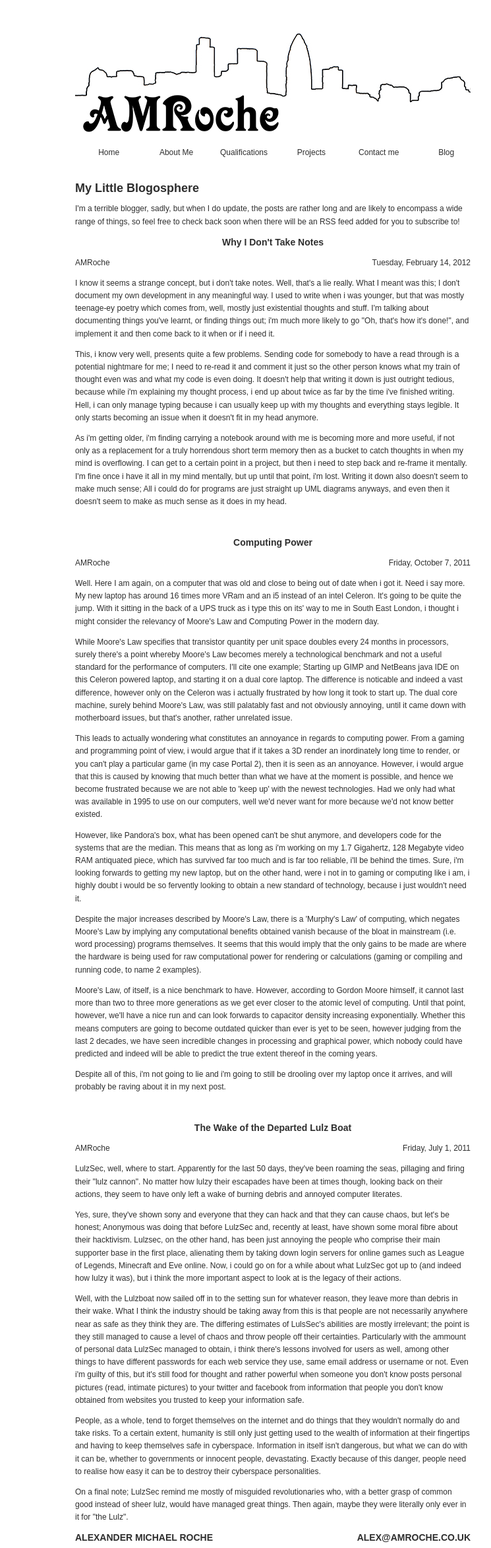
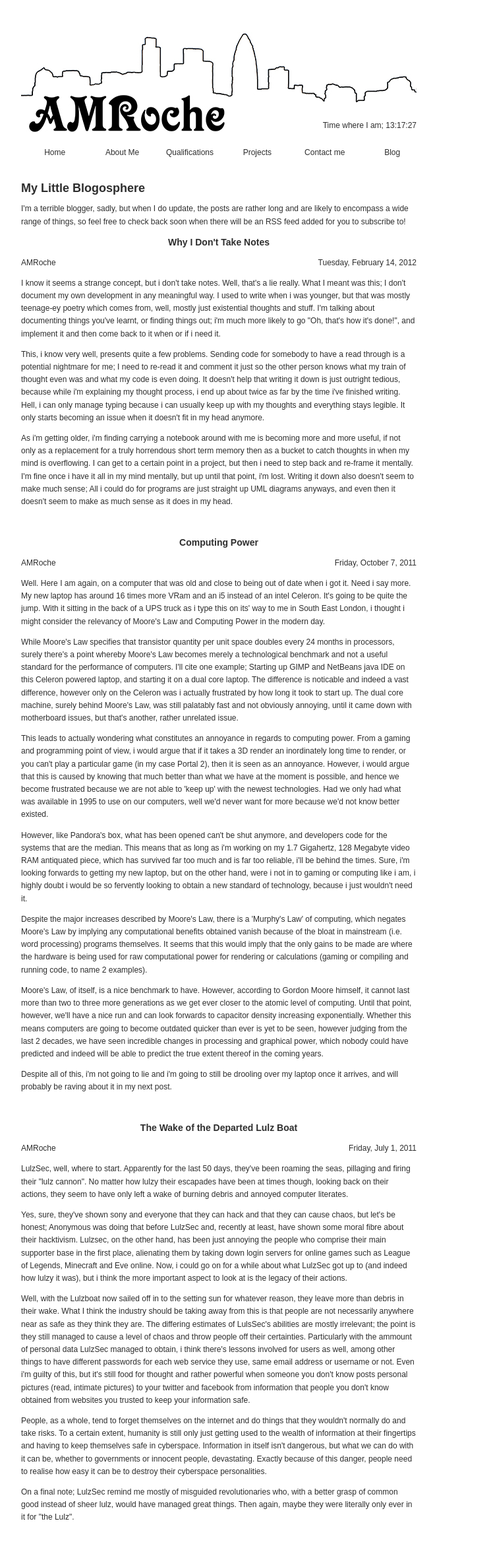
Before and after one commit to AMRoche/AMRoche.co.uk, a PHP site: page /blog.html in a window 1280 px wide. Shown: the whole page at 66% size, without its empty margins (226-971 px from the left). After the commit the page ends 2303 px from the top, so only its background shows below. Run offline with PHP 8.4, Linux system fonts and the light colour scheme.

Commit message:
bugfixes including; clock re-positioned, layout shifted to the left, links re-coloured, website shows up properly without needing to type in /index.html. Silly index.php (which is now deleted).

```diff
--- a/aboutMe.html
+++ b/aboutMe.html
@@ -8,6 +8,8 @@
 		<div id = "container">
 			<div id ="header">
 				<a href="index.html"><img src="citySkyline1.jpg" alt="top banner"></a>
+				<div id="clock">
+				</div>
 			</div>
 
 			<div id = "mainMenu">
@@ -83,4 +85,6 @@
 		<span id="r">ALEX@AMROCHE.CO.UK </span>
 		<span id ="l">ALEXANDER MICHAEL ROCHE</span>
 	</footer>
+<script src="scripts/time.js"></script>
+<!--<script src="scripts/pagestuff.js">-->
 </html>
--- a/blog.html
+++ b/blog.html
@@ -2,31 +2,35 @@
 <html>
 	<head>
 		<link rel="stylesheet" type="text/css" href="css.css" />
-<title>When things go wrong...
-</title>
+		<title>When things go wrong... </title>
 	</head>
 	<body>
 		<div id = "container">
 			<div id ="header">
 				<a href="index.html"><img src="citySkyline1.jpg" alt="top banner" width="600px"></a>
+				<div id="clock"></div>
 			</div>
 
 			<div id = "mainMenu">
 				<ul>
-<li> <a href ="index.html">Home</a>
-<li> <a href ="aboutMe.html">About Me</a>
-<li> <a href ="qualifications.html">Qualifications</a>
-<li> <a href ="projects.html">Projects</a>
-<li> <a href ="contactMe.html">Contact me</a>
-<li> <a href ="blog.html">Blog</a>
+					<li>
+						<a href ="index.html">Home</a>
+					<li>
+						<a href ="aboutMe.html">About Me</a>
+					<li>
+						<a href ="qualifications.html">Qualifications</a>
+					<li>
+						<a href ="projects.html">Projects</a>
+					<li>
+						<a href ="contactMe.html">Contact me</a>
+					<li>
+						<a href ="blog.html">Blog</a>
 				</ul>
 			</div>
 
 			<div id="mainBlock">
 				<div id="homeTop">
-<h1>
-My Little Blogosphere
-</h1>
+					<h1> My Little Blogosphere </h1>
 					<p>
 						I'm a terrible blogger, sadly, but when I do update, the posts are rather long and are likely to encompass a
 						wide range of things, so feel free to check back soon when there will be an RSS feed added for you to subscribe to!
@@ -47,69 +51,68 @@ wide range of things, so feel free to check back soon when there will be an RSS
 					</div>
 					-->
 					<div>
-<span>
-<h2 class = "center">
-Why I Don't Take Notes
-</h2>
-<span id = "l">AMRoche</span><span id = "r">Tuesday, February 14, 2012</span>
-</span>
+						<span> <h2 class = "center"> Why I Don't Take Notes </h2> <span id = "l">AMRoche</span><span id = "r">Tuesday, February 14, 2012</span> </span>
 						<br>
 						<span>
-<p>I know it seems a strange concept, but i don't take notes. Well, that's a lie really. What I meant was this; I don't document my own development in any meaningful way. I used to write when i was younger, but that was mostly teenage-ey poetry which comes from, well, mostly just existential thoughts and stuff. I'm talking about documenting things you've learnt, or finding things out; i'm much more likely to go "Oh, that's how it's done!", and implement it and then come back to it when or if i need it.</p>
 							<p>
-This, i know very well, presents quite a few problems. Sending code for somebody to have a read through is a potential nightmare for me; I need to re-read it and comment it just so the other person knows what my train of thought even was and what my code is even doing. It doesn't help that writing it down is just outright tedious, because while i'm explaining my thought process, i end up about twice as far by the time i've finished writing. Hell, i can only manage typing because i can usually keep up with my thoughts and everything stays legible. It only starts becoming an issue when it doesn't fit in my head anymore.</p>
+								I know it seems a strange concept, but i don't take notes. Well, that's a lie really. What I meant was this; I don't document my own development in any meaningful way. I used to write when i was younger, but that was mostly teenage-ey poetry which comes from, well, mostly just existential thoughts and stuff. I'm talking about documenting things you've learnt, or finding things out; i'm much more likely to go "Oh, that's how it's done!", and implement it and then come back to it when or if i need it.
+							</p>
 							<p>
-As i'm getting older, i'm finding carrying a notebook around with me is becoming more and more useful, if not only as a replacement for a truly horrendous short term memory then as a bucket to catch thoughts in when my mind is overflowing. I can get to a certain point in a project, but then i need to step back and re-frame it mentally. I'm fine once i have it all in my mind mentally, but up until that point, i'm lost. Writing it down also doesn't seem to make much sense; All i could do for programs are just straight up UML diagrams anyways, and even then it doesn't seem to make as much sense as it does in my head.</p>
-</span>
+								This, i know very well, presents quite a few problems. Sending code for somebody to have a read through is a potential nightmare for me; I need to re-read it and comment it just so the other person knows what my train of thought even was and what my code is even doing. It doesn't help that writing it down is just outright tedious, because while i'm explaining my thought process, i end up about twice as far by the time i've finished writing. Hell, i can only manage typing because i can usually keep up with my thoughts and everything stays legible. It only starts becoming an issue when it doesn't fit in my head anymore.
+							</p>
+							<p>
+								As i'm getting older, i'm finding carrying a notebook around with me is becoming more and more useful, if not only as a replacement for a truly horrendous short term memory then as a bucket to catch thoughts in when my mind is overflowing. I can get to a certain point in a project, but then i need to step back and re-frame it mentally. I'm fine once i have it all in my mind mentally, but up until that point, i'm lost. Writing it down also doesn't seem to make much sense; All i could do for programs are just straight up UML diagrams anyways, and even then it doesn't seem to make as much sense as it does in my head.
+							</p> </span>
 						<br>
 					</div>
 					<div>
-<span>
-<h2 class = "center">
-Computing Power
-</h2>
-<span id = "l">AMRoche</span><span id = "r">Friday, October 7, 2011</span>
-</span>
+						<span> <h2 class = "center"> Computing Power </h2> <span id = "l">AMRoche</span><span id = "r">Friday, October 7, 2011</span> </span>
 						<br>
 						<span>
-<p>Well. Here I am again, on a computer that was old and close to being out of date when i got it. Need i say more. My new laptop has around 16 times more VRam and an i5 instead of an intel Celeron. It's going to be quite the jump. With it sitting in the back of a UPS truck as i type this on its' way to me in South East London, i thought i might consider the relevancy of Moore's Law and Computing Power in the modern day.</p>
 							<p>
-While Moore's Law specifies that transistor quantity per unit space doubles every 24 months in processors, surely there's a point whereby Moore's Law becomes merely a technological benchmark and not a useful standard for the performance of computers. I'll cite one example; Starting up GIMP and NetBeans java IDE on this Celeron powered laptop, and starting it on a dual core laptop. The difference is noticable and indeed a vast difference, however only on the Celeron was i actually frustrated by how long it took to start up. The dual core machine, surely behind Moore's Law, was still palatably fast and not obviously annoying, until it came down with motherboard issues, but that's another, rather unrelated issue.</p>
+								Well. Here I am again, on a computer that was old and close to being out of date when i got it. Need i say more. My new laptop has around 16 times more VRam and an i5 instead of an intel Celeron. It's going to be quite the jump. With it sitting in the back of a UPS truck as i type this on its' way to me in South East London, i thought i might consider the relevancy of Moore's Law and Computing Power in the modern day.
+							</p>
+							<p>
+								While Moore's Law specifies that transistor quantity per unit space doubles every 24 months in processors, surely there's a point whereby Moore's Law becomes merely a technological benchmark and not a useful standard for the performance of computers. I'll cite one example; Starting up GIMP and NetBeans java IDE on this Celeron powered laptop, and starting it on a dual core laptop. The difference is noticable and indeed a vast difference, however only on the Celeron was i actually frustrated by how long it took to start up. The dual core machine, surely behind Moore's Law, was still palatably fast and not obviously annoying, until it came down with motherboard issues, but that's another, rather unrelated issue.
+							</p>
 							<p>
 								This leads to actually wondering what constitutes an annoyance in regards to computing power. From a gaming and programming point of view, i would argue that if it takes a 3D render an inordinately long time to render, or you can't play a particular game (in my case Portal 2), then it is seen as an annoyance. However, i would argue that this is caused by knowing that much better than what we have at the moment is possible, and hence we become frustrated because we are not able to 'keep up' with the newest technologies. Had we only had what was available in 1995 to use on our computers, well we'd never want for more because we'd not know better existed.
 							</p>
-<p>However, like Pandora's box, what has been opened can't be shut anymore, and developers code for the systems that are the median. This means that as long as i'm working on my 1.7 Gigahertz, 128 Megabyte video RAM antiquated piece, which has survived far too much and is far too reliable, i'll be behind the times. Sure, i'm looking forwards to getting my new laptop, but on the other hand, were i not in to gaming or computing like i am, i highly doubt i would be so fervently looking to obtain a new standard of technology, because i just wouldn't need it.</p>
 							<p>
-Despite the major increases described by Moore's Law, there is a 'Murphy's Law' of computing, which negates Moore's Law by implying any computational benefits obtained vanish because of the bloat in mainstream (i.e. word processing) programs themselves. It seems that this would imply that the only gains to be made are where the hardware is being used for raw computational power for rendering or calculations (gaming or compiling and running code, to name 2 examples).</p>
+								However, like Pandora's box, what has been opened can't be shut anymore, and developers code for the systems that are the median. This means that as long as i'm working on my 1.7 Gigahertz, 128 Megabyte video RAM antiquated piece, which has survived far too much and is far too reliable, i'll be behind the times. Sure, i'm looking forwards to getting my new laptop, but on the other hand, were i not in to gaming or computing like i am, i highly doubt i would be so fervently looking to obtain a new standard of technology, because i just wouldn't need it.
+							</p>
 							<p>
-Moore's Law, of itself, is a nice benchmark to have. However, according to Gordon Moore himself, it cannot last more than two to three more generations as we get ever closer to the atomic level of computing. Until that point, however, we'll have a nice run and can look forwards to capacitor density increasing exponentially. Whether this means computers are going to become outdated quicker than ever is yet to be seen, however judging from the last 2 decades, we have seen incredible changes in processing and graphical power, which nobody could have predicted and indeed will be able to predict the true extent thereof in the coming years.</p>
+								Despite the major increases described by Moore's Law, there is a 'Murphy's Law' of computing, which negates Moore's Law by implying any computational benefits obtained vanish because of the bloat in mainstream (i.e. word processing) programs themselves. It seems that this would imply that the only gains to be made are where the hardware is being used for raw computational power for rendering or calculations (gaming or compiling and running code, to name 2 examples).
+							</p>
 							<p>
-Despite all of this, i'm not going to lie and i'm going to still be drooling over my laptop once it arrives, and will probably be raving about it in my next post.</p>
-</span>
+								Moore's Law, of itself, is a nice benchmark to have. However, according to Gordon Moore himself, it cannot last more than two to three more generations as we get ever closer to the atomic level of computing. Until that point, however, we'll have a nice run and can look forwards to capacitor density increasing exponentially. Whether this means computers are going to become outdated quicker than ever is yet to be seen, however judging from the last 2 decades, we have seen incredible changes in processing and graphical power, which nobody could have predicted and indeed will be able to predict the true extent thereof in the coming years.
+							</p>
+							<p>
+								Despite all of this, i'm not going to lie and i'm going to still be drooling over my laptop once it arrives, and will probably be raving about it in my next post.
+							</p> </span>
 						<br>
 					</div>
 					<div>
-<span>
-<h2 class = "center">
-The Wake of the Departed Lulz Boat
-</h2>
-<span id = "l">AMRoche</span><span id="r">Friday, July 1, 2011</span>
-</span>
+						<span> <h2 class = "center"> The Wake of the Departed Lulz Boat </h2> <span id = "l">AMRoche</span><span id="r">Friday, July 1, 2011</span> </span>
 						<br>
 						<span>
-<p>LulzSec, well, where to start. Apparently for the last 50 days, they've been roaming the seas, pillaging and firing their "lulz cannon". No matter how lulzy their escapades have been at times though, looking back on their actions, they seem to have only left a wake of burning debris and annoyed computer literates.</p>
-
-<p>Yes, sure, they've shown sony and everyone that they can hack and that they can cause chaos, but let's be honest; Anonymous was doing that before LulzSec and, recently at least, have shown some moral fibre about their hacktivism. Lulzsec, on the other hand, has been just annoying the people who comprise their main supporter base in the first place, alienating them by taking down login servers for online games such as League of Legends, Minecraft and Eve online. Now, i could go on for a while about what LulzSec got up to (and indeed how lulzy it was), but i think the more important aspect to look at is the legacy of their actions.</p>
 							<p>
-Well, with the Lulzboat now sailed off in to the setting sun for whatever reason, they leave more than debris in their wake. What I think the industry should be taking away from this is that people are not necessarily anywhere near as safe as they think they are. The differing estimates of LulsSec's abilities are mostly irrelevant; the point is they still managed to cause a level of chaos and throw people off their certainties. Particularly with the ammount of personal data LulzSec managed to obtain, i think there's lessons involved for users as well, among other things to have different passwords for each web service they use, same email address or username or not. Even i'm guilty of this, but it's still food for thought and rather powerful when someone you don't know posts personal pictures (read, intimate pictures) to your twitter and facebook from information that people you don't know obtained from websites you trusted to keep your information safe.</p>
+								LulzSec, well, where to start. Apparently for the last 50 days, they've been roaming the seas, pillaging and firing their "lulz cannon". No matter how lulzy their escapades have been at times though, looking back on their actions, they seem to have only left a wake of burning debris and annoyed computer literates.
+							</p>
 							<p>
-People, as a whole, tend to forget themselves on the internet and do things that they wouldn't normally do and take risks. To a certain extent, humanity is still only just getting used to the wealth of information at their fingertips and having to keep themselves safe in cyberspace. Information in itself isn't dangerous, but what we can do with it can be, whether to governments or innocent people, devastating. Exactly because of this danger, people need to realise how easy it can be to destroy their cyberspace personalities.</p>
+								Yes, sure, they've shown sony and everyone that they can hack and that they can cause chaos, but let's be honest; Anonymous was doing that before LulzSec and, recently at least, have shown some moral fibre about their hacktivism. Lulzsec, on the other hand, has been just annoying the people who comprise their main supporter base in the first place, alienating them by taking down login servers for online games such as League of Legends, Minecraft and Eve online. Now, i could go on for a while about what LulzSec got up to (and indeed how lulzy it was), but i think the more important aspect to look at is the legacy of their actions.
+							</p>
 							<p>
-On a final note; LulzSec remind me mostly of misguided revolutionaries who, with a better grasp of common good instead of sheer lulz, would have managed great things. Then again, maybe they were literally only ever in it for "the Lulz".</p>
-</span>
+								Well, with the Lulzboat now sailed off in to the setting sun for whatever reason, they leave more than debris in their wake. What I think the industry should be taking away from this is that people are not necessarily anywhere near as safe as they think they are. The differing estimates of LulsSec's abilities are mostly irrelevant; the point is they still managed to cause a level of chaos and throw people off their certainties. Particularly with the ammount of personal data LulzSec managed to obtain, i think there's lessons involved for users as well, among other things to have different passwords for each web service they use, same email address or username or not. Even i'm guilty of this, but it's still food for thought and rather powerful when someone you don't know posts personal pictures (read, intimate pictures) to your twitter and facebook from information that people you don't know obtained from websites you trusted to keep your information safe.
+							</p>
+							<p>
+								People, as a whole, tend to forget themselves on the internet and do things that they wouldn't normally do and take risks. To a certain extent, humanity is still only just getting used to the wealth of information at their fingertips and having to keep themselves safe in cyberspace. Information in itself isn't dangerous, but what we can do with it can be, whether to governments or innocent people, devastating. Exactly because of this danger, people need to realise how easy it can be to destroy their cyberspace personalities.
+							</p>
+							<p>
+								On a final note; LulzSec remind me mostly of misguided revolutionaries who, with a better grasp of common good instead of sheer lulz, would have managed great things. Then again, maybe they were literally only ever in it for "the Lulz".
+							</p> </span>
 					</div>
 				</div>
-
 
 			</div>
 
@@ -117,9 +120,7 @@ On a final note; LulzSec remind me mostly of misguided revolutionaries who, with
 	<footer>
 		<span id="r">ALEX@AMROCHE.CO.UK </span>
 		<span id ="l">ALEXANDER MICHAEL ROCHE</span>
-<?php
-$todayPlusADay = mktime(0, 0, 0, date("m"), date("d")+1, date("y"));
-echo "Todays Date Plus One Day (Tomorrow) ".date("m/d/y", $todayPlusADay);
-?>
 	</footer>
+	<script src="scripts/time.js"></script>
+<!--<script src="scripts/pagestuff.js">-->
 </html>
--- a/contactMe.html
+++ b/contactMe.html
@@ -8,6 +8,8 @@
 		<div id = "container">
 			<div id ="header">
 				<a href="index.html"><img src="citySkyline1.jpg" alt="top banner"></a>
+				<div id="clock">
+				</div>
 			</div>
 
 			<div id = "mainMenu">
@@ -151,4 +153,6 @@
 		<span id ="l">ALEXANDER MICHAEL ROCHE</span>
 
 	</footer>
+	<script src="scripts/time.js"></script>
+<!--<script src="scripts/pagestuff.js">-->
 </html>
--- a/css.css
+++ b/css.css
@@ -9,6 +9,12 @@ body {
 }
 
 #header{
+	position:relative;
+}
+#clock{
+	position:absolute;
+	bottom:0px;
+	right:0px;
 }
 
 textarea {
@@ -17,7 +23,9 @@ textarea {
 
 #container{
 	width:600px;
-    margin: 0 auto;
+    margin-top: 0px;
+	margin-bottom:0px;
+	margin-left:250px;
 	overflow:hidden;
     background:#FFFFFF;
 	}
@@ -71,9 +79,9 @@ a{text-decoration:none;}
 #mainMenu ul li a:hover {color:#2E2E2E; font-weight:bold; }  /* mouse over link */
 #mainMenu ul li a:active {color:#000; font-weight:bold; }  /* selected link */
 
- a:link {color:#2E2E2E; }      /* unvisited link */
- a:visited {color:#A1A1A1;}  /* visited link */
- a:hover {color:#2E2E2E; font-weight:bold; }  /* mouse over link */
+ a:link {color:#5E5E5E; }      /* unvisited link */
+ a:visited {color:#A1A1A1;}  /* #A1A1A1 visited link */
+ a:hover {color:#8E8E8E; font-weight:bold; }  /* mouse over link */
  a:active {color:#000; font-weight:bold; text-decoration:bold;}  /* selected link */
 
 #left{
@@ -147,7 +155,9 @@ font:bold 14px Arial, Helvetica, sans-serif;
 color:#2E2E2E;
 padding-top:20px;
 width:600px;
-margin: 0 auto;
+margin-top:0px;
+margin-bottom:0px;
+margin-left:250px;
 margin-bottom:30px;
 }
 
--- a/index.html
+++ b/index.html
@@ -8,6 +8,8 @@
 		<div id = "container">
 			<div id ="header">
 				<a href="index.html"><img src="citySkyline1.jpg" alt="top banner"></a>
+				<div id="clock">
+				</div>
 			</div>
 
 			<div id = "mainMenu">
@@ -53,13 +55,11 @@
 
 			</div>
 		</div>
-
-		</div>
-
 	</body>
 	<footer>
 		<span id="r">ALEX@AMROCHE.CO.UK </span>
 		<span id ="l">ALEXANDER MICHAEL ROCHE</span>
 	</footer>
+	<script src="scripts/time.js"></script>
 <!--<script src="scripts/pagestuff.js">-->
 </html>
--- a/qualifications.html
+++ b/qualifications.html
@@ -8,6 +8,8 @@
 		<div id = "container">
 			<div id ="header">
 				<a href="index.html"><img src="citySkyline1.jpg" alt="top banner"></a>
+				<div id="clock">
+				</div>
 			</div>
 
 			<div id = "mainMenu">
@@ -115,4 +117,6 @@
 		<span id="r">ALEX@AMROCHE.CO.UK </span>
 		<span id ="l">ALEXANDER MICHAEL ROCHE</span>
 	</footer>
+	<script src="scripts/time.js"></script>
+<!--<script src="scripts/pagestuff.js">-->
 </html>
```
Also changed, not shown: projects.html (+7 -2 lines), scripts/time.js (added, +64 -0 lines). Lines whose indentation alone changed are shown as unchanged.
